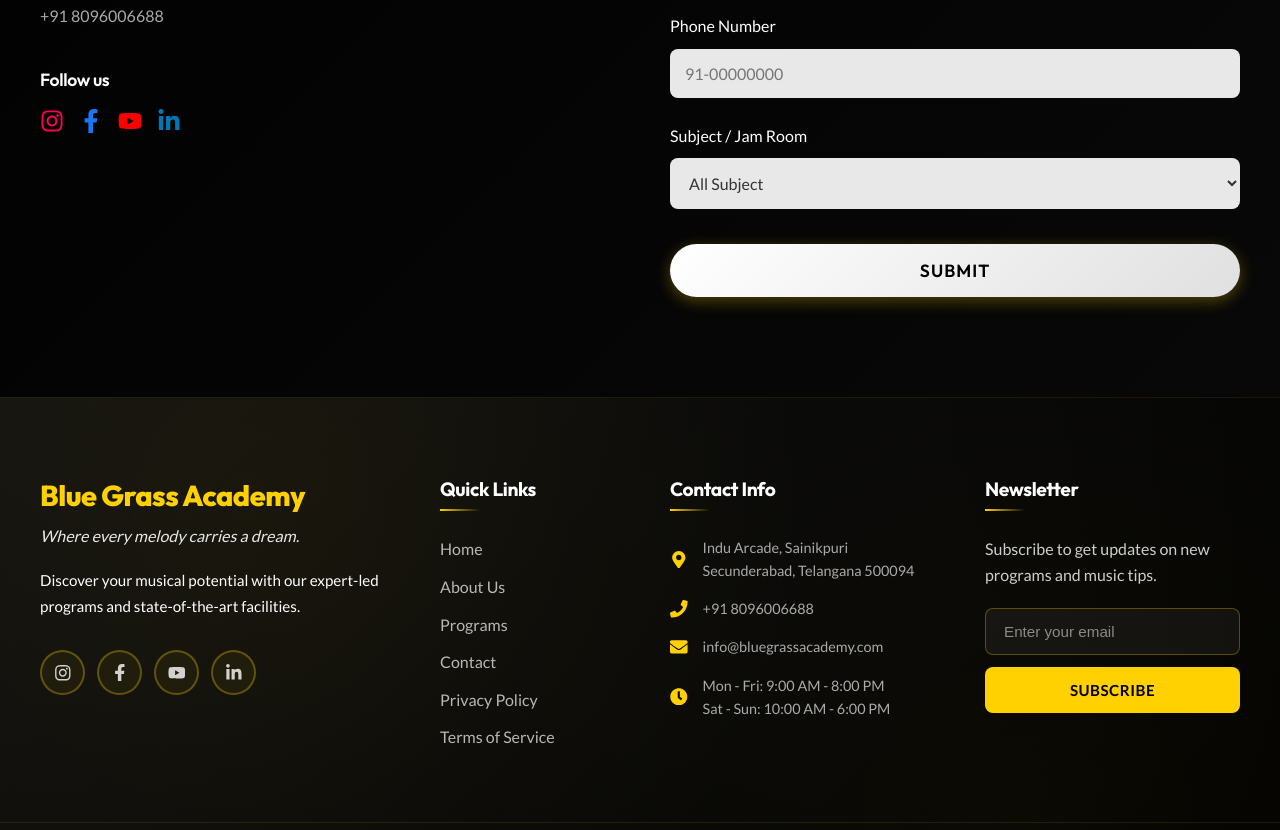
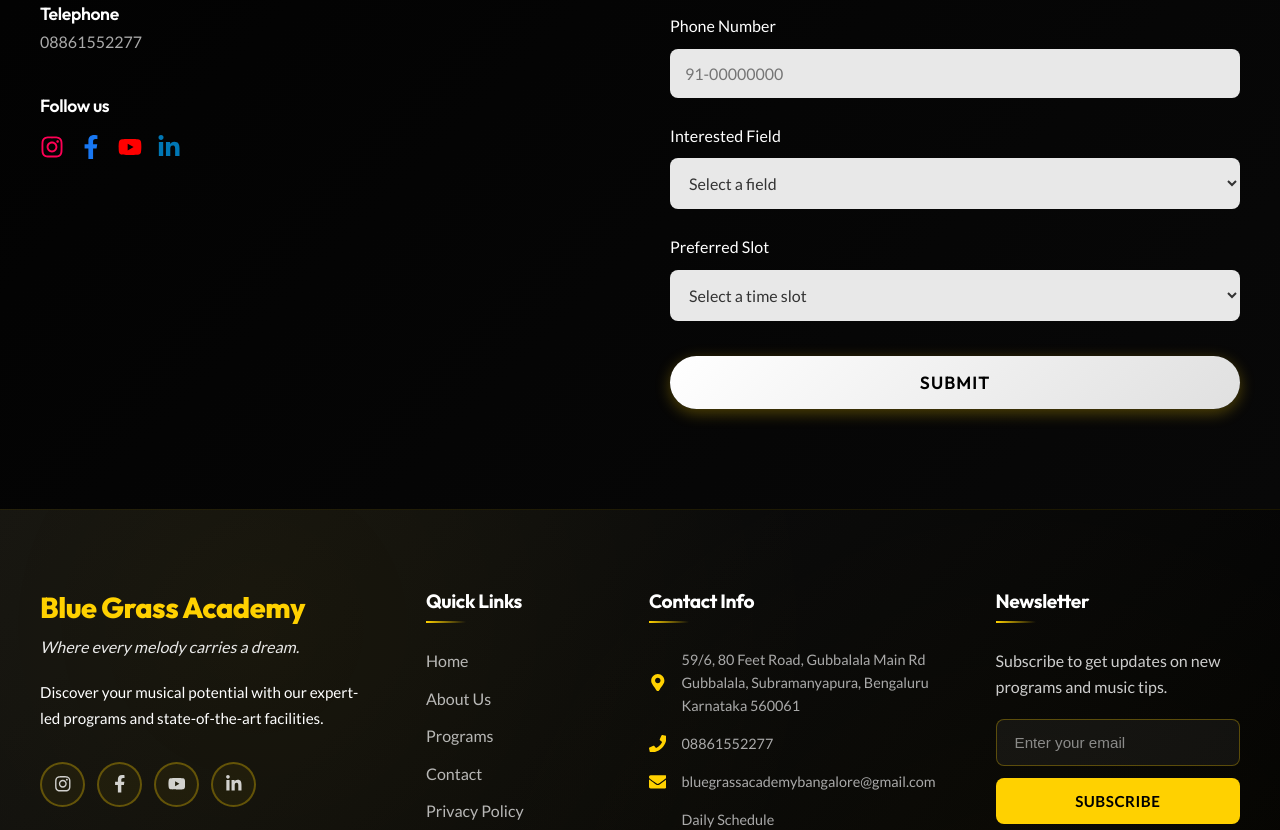
Before and after one commit to PreethamMR22/vilas-anna, a React (Vite) app: page /contact in a window 1280 px wide. Shown: the part 582-1412 px from the top of the page. Built offline with nearby package versions, Linux system fonts and the light colour scheme.

Commit message:
Few enhancements are pending

```diff
--- a/src/App.jsx
+++ b/src/App.jsx
@@ -1,5 +1,5 @@
-import React from 'react';
-import { BrowserRouter as Router, Routes, Route } from 'react-router-dom';
+import React, { useEffect } from 'react';
+import { BrowserRouter as Router, Routes, Route, useLocation } from 'react-router-dom';
 import Layout from './components/Layout';
 import VideoModal from './components/VideoModal';
 import ScrollToTop from './components/ScrollToTop';
@@ -10,11 +10,23 @@ import Courses from './pages/Courses';
 import ProgramDetail from './components/ProgramDetail';
 import Contact from './pages/Contact';
 
+// Component to handle scroll to top on route change
+const ScrollToTopOnRouteChange = () => {
+    const location = useLocation();
+
+    useEffect(() => {
+        window.scrollTo(0, 0);
+    }, [location.pathname]);
+
+    return null;
+};
+
 const AppContent = () => {
     const { isVideoModalOpen, closeVideoModal, videoUrl } = useVideoModal();
 
     return (
         <>
+            <ScrollToTopOnRouteChange />
             <Routes>
                 <Route path="/" element={<Layout />}>
                     <Route index element={<Home />} />
--- a/src/components/Footer.jsx
+++ b/src/components/Footer.jsx
@@ -51,23 +51,26 @@ const Footer = () => {
                         <div className="contact-item">
                             <FaMapMarkerAlt className="contact-icon" />
                             <div>
-                                <p>Indu Arcade, Sainikpuri</p>
-                                <p>Secunderabad, Telangana 500094</p>
+                                <p>59/6, 80 Feet Road, Gubbalala Main Rd</p>
+                                <p>Gubbalala, Subramanyapura, Bengaluru</p>
+                                <p>Karnataka 560061</p>
                             </div>
                         </div>
                         <div className="contact-item">
                             <FaPhone className="contact-icon" />
-                            <p>+91 8096006688</p>
+                            <p>08861552277</p>
                         </div>
                         <div className="contact-item">
                             <FaEnvelope className="contact-icon" />
-                            <p>info@bluegrassacademy.com</p>
+                            <p>bluegrassacademybangalore@gmail.com</p>
                         </div>
                         <div className="contact-item">
                             <FaClock className="contact-icon" />
                             <div>
-                                <p>Mon - Fri: 9:00 AM - 8:00 PM</p>
-                                <p>Sat - Sun: 10:00 AM - 6:00 PM</p>
+                                <p className="schedule-title">Daily Schedule</p>
+                                <p>Yoga: 6:00 AM – 10:30 AM</p>
+                                <p>Art Therapy: 10:30 AM – 3:30 PM</p>
+                                <p>Music: 4:00 PM – 8:00 PM</p>
                             </div>
                         </div>
                     </div>
--- a/src/components/Header.css
+++ b/src/components/Header.css
@@ -235,6 +235,7 @@
 .header-cta {
     display: flex;
     align-items: center;
+    padding-top: 8px;
 }
 
 @media (max-width: 768px) {
--- a/src/pages/Contact.jsx
+++ b/src/pages/Contact.jsx
@@ -8,7 +8,8 @@ const Contact = () => {
         name: '',
         email: '',
         phone: '',
-        subject: ''
+        interestedField: '',
+        preferredSlot: ''
     });
 
     const handleChange = (e) => {
@@ -19,7 +20,7 @@ const Contact = () => {
         e.preventDefault();
         console.log('Form submitted:', formData);
         alert('Thank you for contacting Blue Grass Academy! We will get back to you soon.');
-        setFormData({ name: '', email: '', phone: '', subject: '' });
+        setFormData({ name: '', email: '', phone: '', interestedField: '', preferredSlot: '' });
     };
 
     return (
@@ -39,15 +40,15 @@ const Contact = () => {
                     <div className="contact-info">
                         <div className="info-item">
                             <h4>Office</h4>
-                            <p>Indu Arcade, Sainikpuri, Secunderabad, Telangana 500094</p>
+                            <p>59/6, 80 Feet Road, Gubbalala Main Rd, Gubbalala, Subramanyapura, Bengaluru, Karnataka 560061</p>
                         </div>
                         <div className="info-item">
                             <h4>Email</h4>
-                            <p>info@bluegrassacademy.com</p>
+                            <p>bluegrassacademybangalore@gmail.com</p>
                         </div>
                         <div className="info-item">
                             <h4>Telephone</h4>
-                            <p>+91 8096006688</p>
+                            <p>08861552277</p>
                         </div>
 
                         <div className="info-item social-section">
@@ -103,21 +104,34 @@ const Contact = () => {
                             </div>
 
                             <div className="form-group">
-                                <label htmlFor="subject">Subject / Jam Room</label>
+                                <label htmlFor="interestedField">Interested Field</label>
                                 <select
-                                    id="subject"
-                                    name="subject"
-                                    value={formData.subject}
+                                    id="interestedField"
+                                    name="interestedField"
+                                    value={formData.interestedField}
                                     onChange={handleChange}
+                                    required
                                 >
-                                    <option value="">All Subject</option>
-                                    <option value="guitar">Guitar Class</option>
-                                    <option value="piano">Piano Class</option>
-                                    <option value="vocals">Vocals Class</option>
-                                    <option value="drums">Drums Class</option>
-                                    <option value="yoga">Yoga Class</option>
-                                    <option value="jamroom">Jam Room Booking</option>
-                                    <option value="other">Other Inquiry</option>
+                                    <option value="">Select a field</option>
+                                    <option value="music">Music</option>
+                                    <option value="yoga">Yoga</option>
+                                    <option value="art-therapy">Art Therapy</option>
+                                </select>
+                            </div>
+
+                            <div className="form-group">
+                                <label htmlFor="preferredSlot">Preferred Slot</label>
+                                <select
+                                    id="preferredSlot"
+                                    name="preferredSlot"
+                                    value={formData.preferredSlot}
+                                    onChange={handleChange}
+                                    required
+                                >
+                                    <option value="">Select a time slot</option>
+                                    <option value="morning">Morning</option>
+                                    <option value="afternoon">Afternoon</option>
+                                    <option value="evening">Evening</option>
                                 </select>
                             </div>
 
--- a/src/pages/Home.css
+++ b/src/pages/Home.css
@@ -16,6 +16,7 @@
 .philosophy-section {
     position: relative;
     overflow: hidden;
+    padding-top: 0px;
 }
 
 .philosophy-section::before {
```
Also changed, not shown: src/components/ProgramDetail.jsx (+38 -38 lines).
